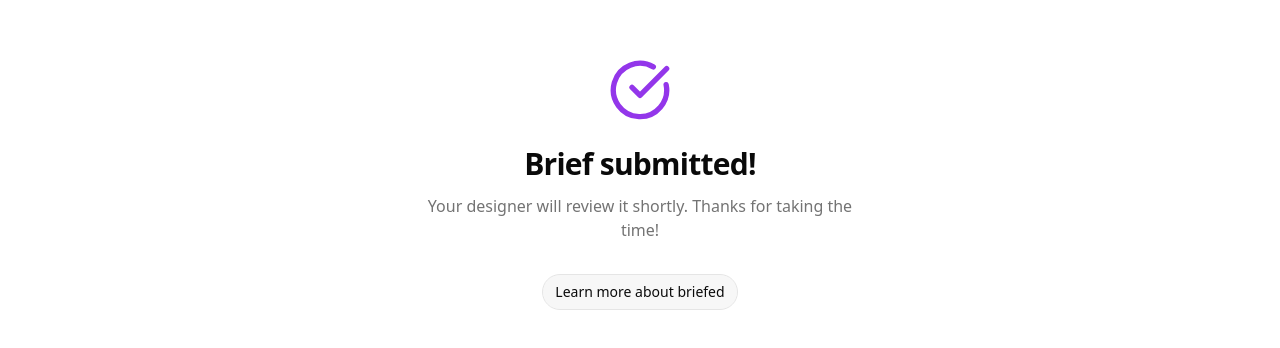
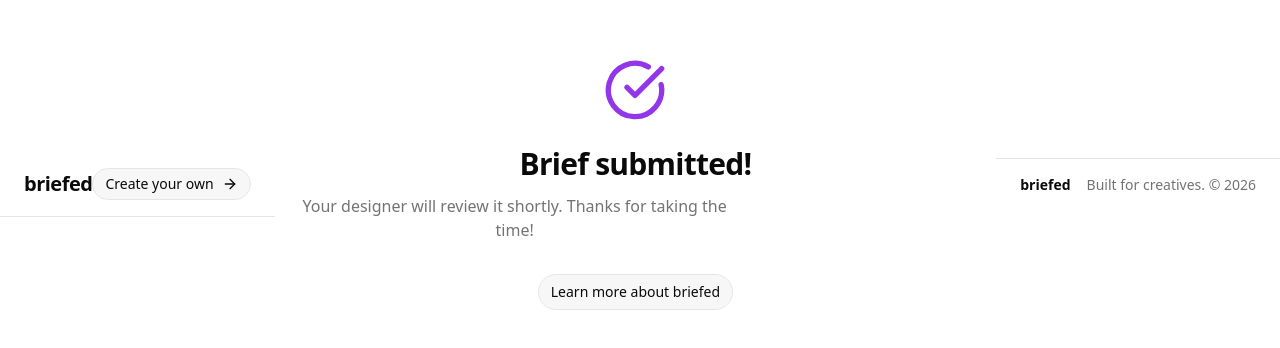
Before and after one commit to Kmetho/briefed-shadcn, a Next.js app: page /fill/success in a window 1280 px wide. Shown: the part 216-564 px from the top of the page. Built offline with nearby package versions, Linux system fonts and the light colour scheme.

Commit message:
Add forgotten Navs

```diff
--- a/app/fill/[token]/page.tsx
+++ b/app/fill/[token]/page.tsx
@@ -1,6 +1,8 @@
 import { getInviteByToken } from "@/lib/supabase/briefs";
 import { notFound } from "next/navigation";
 import ClientBriefForm from "@/components/ClientBriefForm";
+import Nav from "@/components/Nav";
+import Footer from "@/components/Footer";
 
 export default async function FillBriefPage({
   params,
@@ -15,13 +17,10 @@
   }
 
   return (
-    <div className="min-h-screen bg-background text-foreground">
-      <nav className="border-b border-border px-6 py-4">
-        <div className="max-w-2xl mx-auto">
-          <span className="text-xl font-semibold tracking-tight">briefed</span>
-        </div>
-      </nav>
-      <div className="max-w-2xl mx-auto px-4 py-8">
+    <div className="min-h-screen flex flex-col bg-background text-foreground">
+      <Nav variant="public" />
+
+      <main className="flex-1 bg-white py-20 px-4">
         <div className="mb-8 text-center">
           <h1 className="text-3xl font-bold tracking-tight mb-2">
             Fill in your project brief
@@ -36,7 +35,9 @@
           clientName={invite.client_name}
           projectName={invite.project_name}
         />
-      </div>
+      </main>
+
+      <Footer />
     </div>
   );
 }
--- a/app/fill/success/page.tsx
+++ b/app/fill/success/page.tsx
@@ -1,11 +1,14 @@
 import Link from "next/link";
 import { Button } from "@/components/ui/button";
 import { CheckCircle } from "lucide-react";
+import Nav from "@/components/Nav";
+import Footer from "@/components/Footer";
 
 export default function FillSuccess() {
   return (
-    <div className="min-h-screen bg-background flex items-center justify-center">
-      <div className="text-center px-4">
+    <div className="min-h-screen bg-background flex flec-col items-center justify-center">
+      <Nav variant="public" />
+      <main className="flex-1 text-center px-4">
         <CheckCircle className="h-16 w-16 text-primary mx-auto mb-6" />
         <h1 className="text-3xl font-bold tracking-tight mb-3">
           Brief submitted!
@@ -16,7 +19,8 @@
         <Button variant="outline" asChild>
           <Link href="/">Learn more about briefed</Link>
         </Button>
-      </div>
+      </main>
+      <Footer />
     </div>
   );
 }
--- a/components/ClientBriefForm.tsx
+++ b/components/ClientBriefForm.tsx
@@ -163,9 +163,6 @@
             </div>
           ))}
         </div>
-        <p className="text-sm text-muted-foreground">
-          Step {step} of {STEPS.length}
-        </p>
       </div>
 
       <Card>
```
